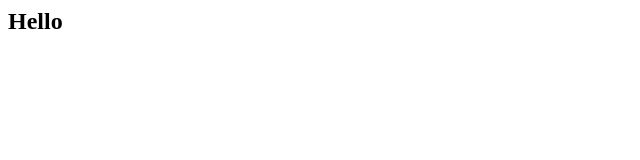
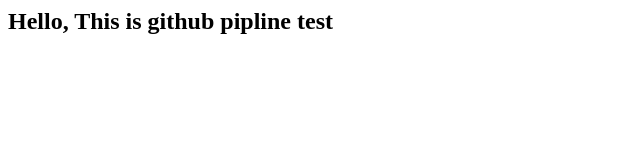
Before and after one commit to Bhupinder-Karan-Singh/Test_Pipeline, a plain HTML site: page index.html in a window 1280 px wide. Shown: the whole page, without its empty margins (0-640 px from the left). Drawn offline with Linux system fonts and the light colour scheme.

Commit message:
third commit

```diff
--- a/index.html
+++ b/index.html
@@ -1,7 +1,7 @@
 <html>
     <body>
         <h2>
-            Hello
+            Hello, This is github pipline test
         </h2>
     </body>
 </html>
```
